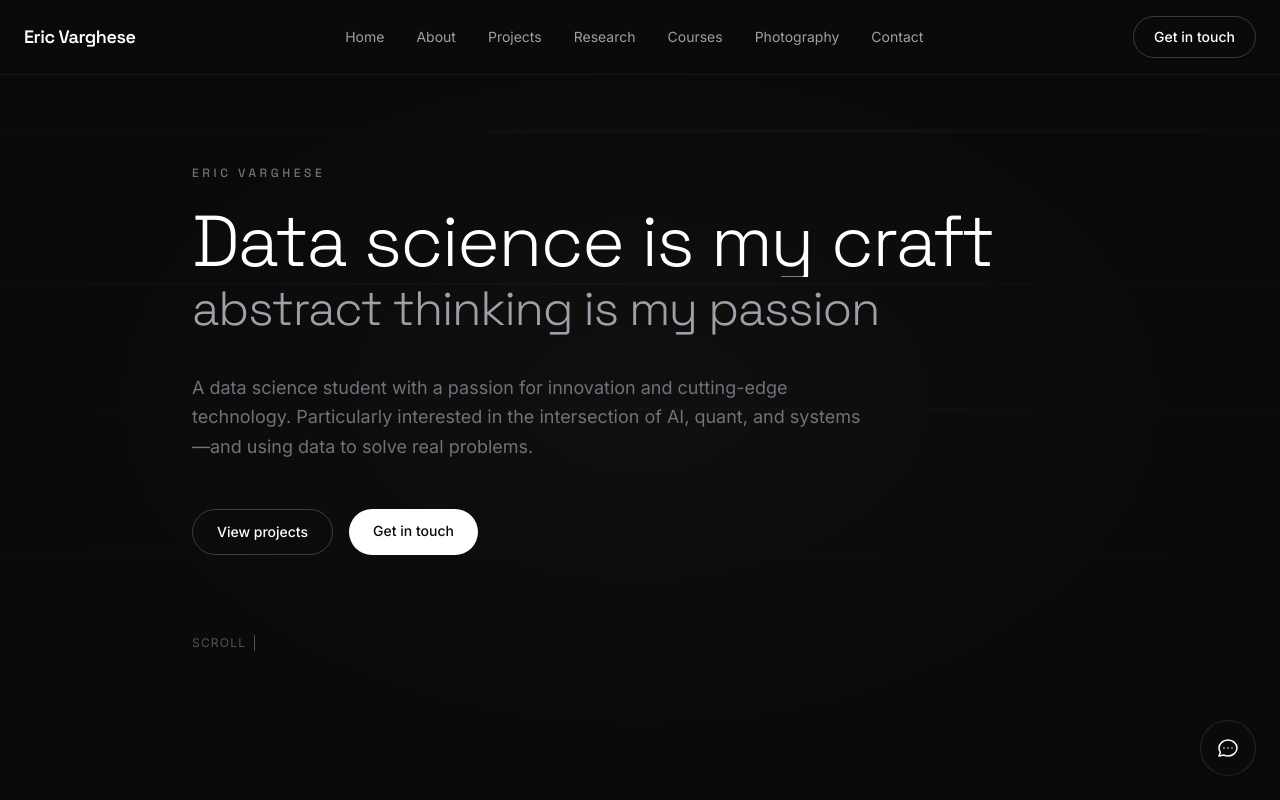
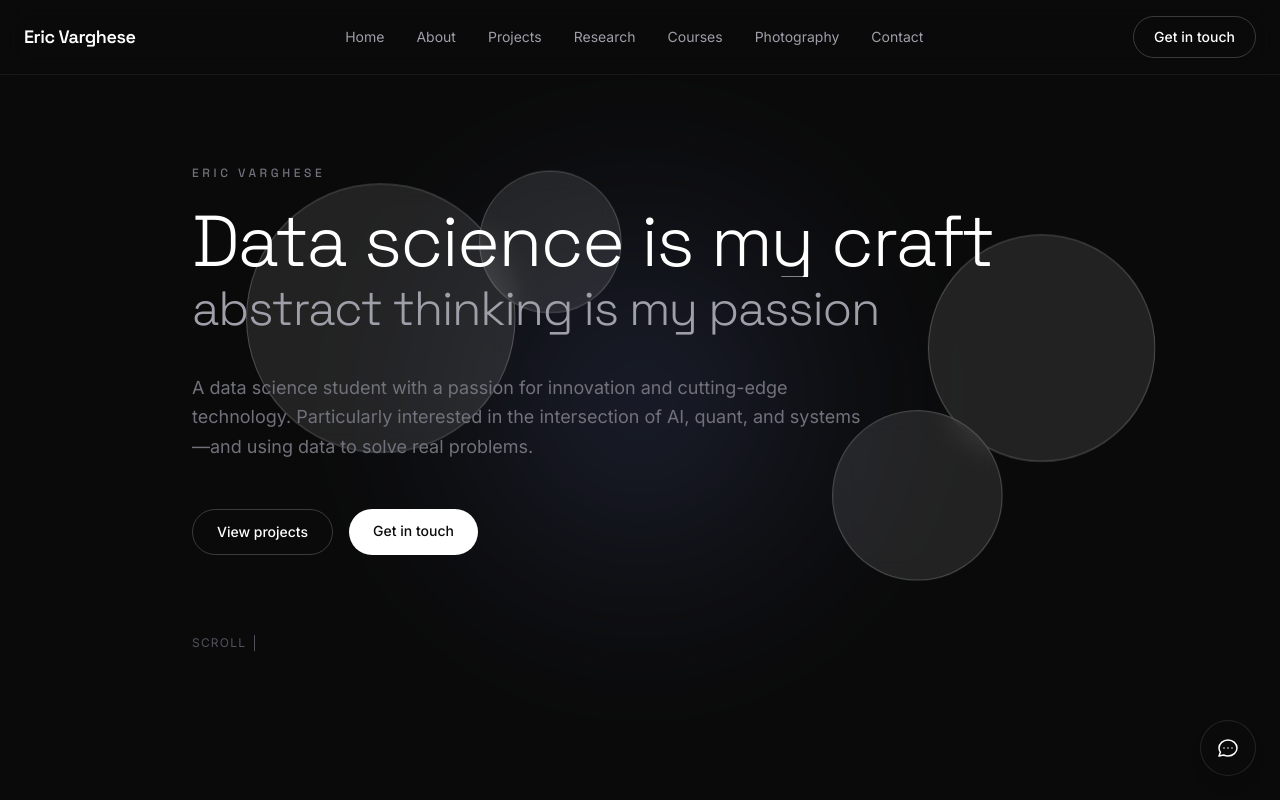
Before and after one commit to evarg-sys/portfolio, a Next.js app: page / in a window 1280 px wide. Shown: the top 800 px of the page. Built offline with nearby package versions, Linux system fonts and the light colour scheme.

Commit message:
for vercel

```diff
--- a/src/components/HeroBackgroundAnimation.tsx
+++ b/src/components/HeroBackgroundAnimation.tsx
@@ -1,86 +1,92 @@
 "use client";
 
+import { useEffect } from "react";
 import { motion } from "framer-motion";
+import { useMotionValue, useSpring, useTransform } from "framer-motion";
 
 export function HeroBackgroundAnimation() {
+  const pointerX = useMotionValue(0);
+  const pointerY = useMotionValue(0);
+
+  const springX = useSpring(pointerX, { stiffness: 40, damping: 18, mass: 0.5 });
+  const springY = useSpring(pointerY, { stiffness: 40, damping: 18, mass: 0.5 });
+
+  useEffect(() => {
+    const handleMove = (event: MouseEvent) => {
+      const x = event.clientX / window.innerWidth - 0.5;
+      const y = event.clientY / window.innerHeight - 0.5;
+      pointerX.set(x);
+      pointerY.set(y);
+    };
+
+    window.addEventListener("mousemove", handleMove);
+    return () => window.removeEventListener("mousemove", handleMove);
+  }, [pointerX, pointerY]);
+
+  const bubble1X = useTransform(springX, (value) => -value * 44);
+  const bubble1Y = useTransform(springY, (value) => -value * 44);
+  const bubble2X = useTransform(springX, (value) => -value * 30);
+  const bubble2Y = useTransform(springY, (value) => -value * 30);
+  const bubble3X = useTransform(springX, (value) => -value * 38);
+  const bubble3Y = useTransform(springY, (value) => -value * 38);
+  const bubble4X = useTransform(springX, (value) => -value * 24);
+  const bubble4Y = useTransform(springY, (value) => -value * 24);
+
   return (
     <div className="pointer-events-none absolute inset-0 overflow-hidden" aria-hidden>
       <motion.div
-        className="absolute -left-[20%] top-[18%] h-[2px] w-[150%] rounded-full bg-gradient-to-r from-transparent via-white/20 to-transparent blur-[1px]"
+        className="absolute left-1/2 top-1/2 h-[640px] w-[640px] -translate-x-1/2 -translate-y-1/2 rounded-full bg-[radial-gradient(circle,rgba(130,155,255,0.22),rgba(130,155,255,0.05)_45%,rgba(10,10,10,0)_70%)] blur-2xl"
         animate={{
-          x: ["-8%", "6%", "-8%"],
-          y: [0, -14, 0],
-          opacity: [0.15, 0.35, 0.15],
+          scale: [1, 1.08, 1],
+          opacity: [0.4, 0.7, 0.45],
         }}
         transition={{
-          duration: 12,
+          duration: 9,
           repeat: Infinity,
           ease: "easeInOut",
         }}
-        style={{ transform: "rotate(-6deg)" }}
       />
 
+      <motion.div className="absolute left-[18%] top-[26%]" style={{ x: bubble1X, y: bubble1Y }}>
         <motion.div
-        className="absolute -left-[18%] top-[34%] h-[2px] w-[145%] rounded-full bg-gradient-to-r from-transparent via-white/15 to-transparent"
-        animate={{
-          x: ["10%", "-10%", "10%"],
-          y: [0, 12, 0],
-          opacity: [0.12, 0.28, 0.12],
-        }}
-        transition={{
-          duration: 15,
-          repeat: Infinity,
-          ease: "easeInOut",
-        }}
-        style={{ transform: "rotate(4deg)", filter: "blur(0.6px)" }}
+          className="h-64 w-64 rounded-full border border-white/20 bg-white/10 backdrop-blur-md"
+          animate={{ x: [0, 46, -23, 0], y: [0, -36, 18, 0], scale: [1, 1.1, 0.96, 1] }}
+          transition={{ duration: 13, repeat: Infinity, ease: "easeInOut" }}
         />
+      </motion.div>
 
+      <motion.div className="absolute left-[38%] top-[20%]" style={{ x: bubble2X, y: bubble2Y }}>
         <motion.div
-        className="absolute -left-[16%] top-[52%] h-[1px] w-[140%] rounded-full bg-gradient-to-r from-transparent via-white/25 to-transparent"
-        animate={{
-          x: ["-6%", "7%", "-6%"],
-          y: [0, -8, 0],
-          opacity: [0.1, 0.24, 0.1],
-        }}
-        transition={{
-          duration: 10,
-          repeat: Infinity,
-          ease: "easeInOut",
-        }}
-        style={{ transform: "rotate(-3deg)", filter: "blur(1px)" }}
+          className="h-36 w-36 rounded-full border border-white/20 bg-white/10 backdrop-blur-md"
+          animate={{ x: [0, 34, -17, 0], y: [0, -44, 22, 0], scale: [1, 1.08, 0.97, 1] }}
+          transition={{ duration: 10, repeat: Infinity, ease: "easeInOut", delay: 0.4 }}
         />
+      </motion.div>
 
+      <motion.div className="absolute right-[14%] top-[34%]" style={{ x: bubble3X, y: bubble3Y }}>
         <motion.div
-        className="absolute -left-[14%] top-[68%] h-[1px] w-[138%] rounded-full bg-gradient-to-r from-transparent via-white/20 to-transparent"
-        animate={{
-          x: ["7%", "-9%", "7%"],
-          y: [0, 9, 0],
-          opacity: [0.08, 0.22, 0.08],
-        }}
-        transition={{
-          duration: 16,
-          repeat: Infinity,
-          ease: "easeInOut",
-        }}
-        style={{ transform: "rotate(5deg)", filter: "blur(1px)" }}
+          className="h-52 w-52 rounded-full border border-white/20 bg-white/10 backdrop-blur-md"
+          animate={{ x: [0, 48, -24, 0], y: [0, -30, 15, 0], scale: [1, 1.1, 0.96, 1] }}
+          transition={{ duration: 14, repeat: Infinity, ease: "easeInOut", delay: 0.7 }}
         />
+      </motion.div>
 
+      <motion.div className="absolute right-[24%] top-[56%]" style={{ x: bubble4X, y: bubble4Y }}>
         <motion.div
-        className="absolute inset-0 bg-[radial-gradient(ellipse_at_center,rgba(255,255,255,0.04),rgba(10,10,10,0)_60%)]"
+          className="h-40 w-40 rounded-full border border-white/20 bg-white/10 backdrop-blur-md"
+          animate={{ x: [0, 30, -15, 0], y: [0, -40, 20, 0], scale: [1, 1.08, 0.97, 1] }}
+          transition={{ duration: 12, repeat: Infinity, ease: "easeInOut", delay: 1.1 }}
         />
+      </motion.div>
 
       <div
-        className="absolute inset-0 bg-[#0a0a0a]/40"
-      />
-
-      <div
-        className="absolute inset-0 opacity-[0.015]"
+        className="absolute inset-0 opacity-[0.02]"
         style={{
           backgroundImage: `
             linear-gradient(rgba(255,255,255,0.2) 1px, transparent 1px),
             linear-gradient(90deg, rgba(255,255,255,0.2) 1px, transparent 1px)
           `,
-          backgroundSize: "64px 64px",
+          backgroundSize: "52px 52px",
         }}
       />
     </div>
--- a/src/components/PageIntro.tsx
+++ b/src/components/PageIntro.tsx
@@ -4,12 +4,7 @@ import { useState } from "react";
 import { motion } from "framer-motion";
 
 export function PageIntro() {
-  const [visible, setVisible] = useState(() => {
-    if (typeof window === "undefined") return false;
-    if (sessionStorage.getItem("ev-intro")) return false;
-    sessionStorage.setItem("ev-intro", "1");
-    return true;
-  });
+  const [visible, setVisible] = useState(true);
 
   if (!visible) return null;
 
```
Lines whose indentation alone changed are shown as unchanged.
